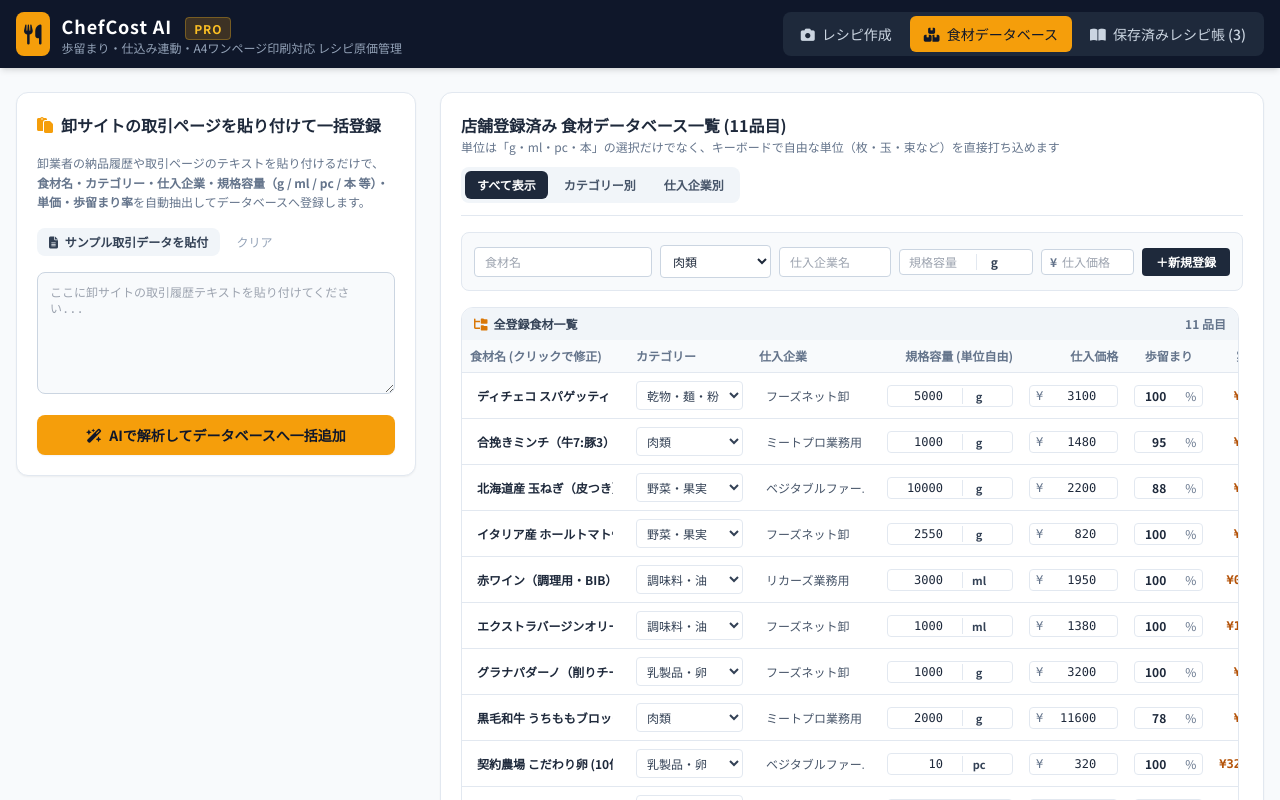
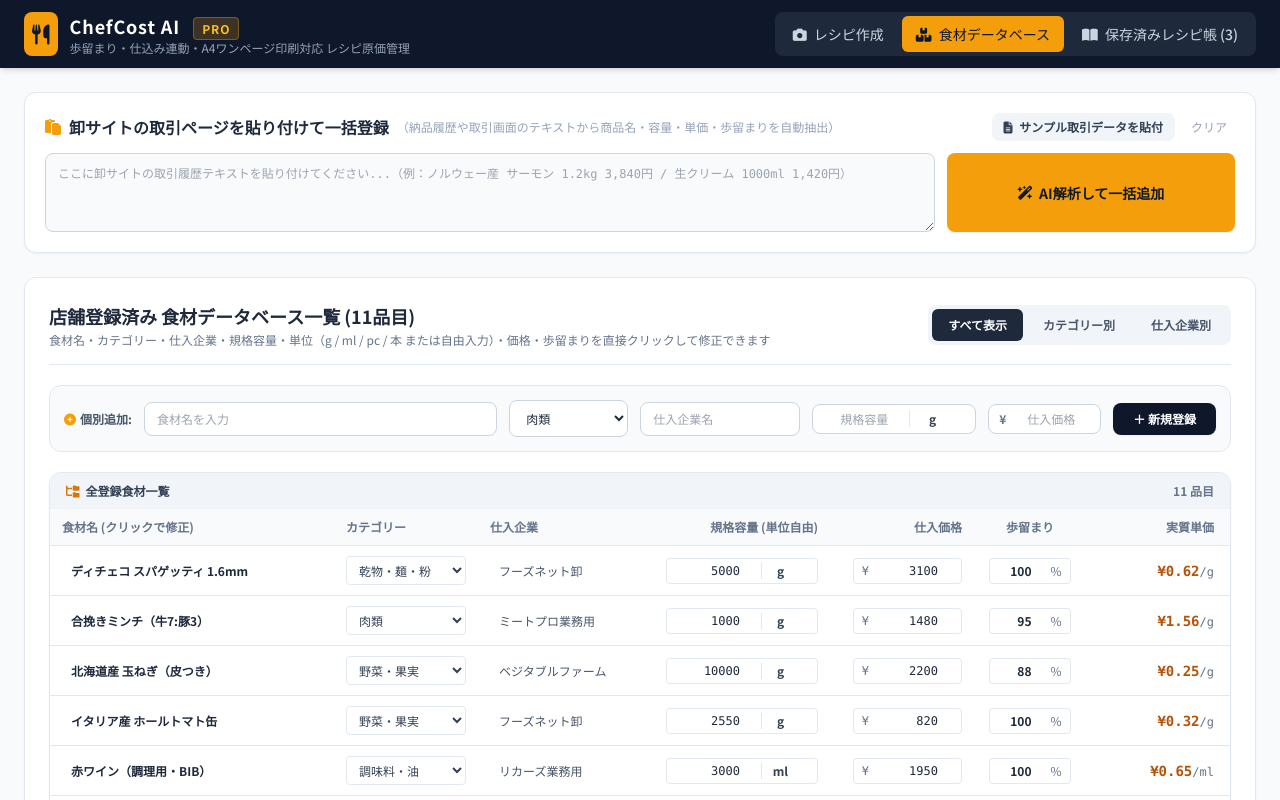
Before and after one commit to kazu583/ChefCost-AI, a plain HTML site: page index.html in a window 1280 px wide. Both pictures are taken after a click on the button "食材データベース". Shown: the top 800 px of the page. Drawn offline with nearby package versions, Linux system fonts and the light colour scheme.

Commit message:
Update index.html

```diff
--- a/index.html
+++ b/index.html
@@ -52,7 +52,7 @@
 
   <!-- Header -->
   <header class="bg-slate-900 text-white shadow-md no-print sticky top-0 z-30">
-    <div class="max-w-7xl mx-auto px-4 py-3 flex flex-wrap justify-between items-center gap-4">
+    <div class="max-w-[1440px] mx-auto px-4 sm:px-6 py-3 flex flex-wrap justify-between items-center gap-4">
       <div class="flex items-center space-x-3">
         <div class="bg-amber-500 text-slate-900 p-2 rounded-lg font-bold text-xl">
           <i class="fa-solid fa-utensils"></i>
@@ -78,7 +78,7 @@
     </div>
   </header>
 
-  <main class="max-w-7xl mx-auto px-4 py-6 no-print">
+  <main class="max-w-[1440px] mx-auto px-4 sm:px-6 py-6 no-print">
 
     <!-- ==================== TAB 1: レシピ作成・原価計算 ==================== -->
     <section id="view-recipe" class="space-y-6">
@@ -288,21 +288,18 @@
       </div>
     </section>
 
-    <!-- ==================== TAB 2: 店舗登録済み 食材データベース ==================== -->
+    <!-- ==================== TAB 2: 店舗登録済み 食材データベース (フルワイド100%幅) ==================== -->
     <section id="view-ingredients" class="hidden space-y-6">
-      <div class="grid grid-cols-1 lg:grid-cols-12 gap-6">
 
-        <!-- 左：卸サイト取引ページ コピペ一括抽出 -->
-        <div class="lg:col-span-4 bg-white p-5 rounded-xl shadow-sm border border-slate-200 space-y-4 h-fit">
-          <h2 class="text-base font-bold text-slate-800 flex items-center">
-            <i class="fa-solid fa-paste text-amber-500 mr-2"></i>
-            卸サイトの取引ページを貼り付けて一括登録
-          </h2>
-          <p class="text-xs text-slate-500 leading-relaxed">
-            卸業者の納品履歴や取引ページのテキストを貼り付けるだけで、<strong>食材名・カテゴリー・仕入企業・規格容量（g / ml / pc / 本 等）・単価・歩留まり率</strong>を自動抽出してデータベースへ登録します。
-          </p>
-
-          <div class="flex gap-2">
+      <!-- 上段：卸サイトの取引ページを貼り付けて一括登録（横幅いっぱい・すっきり配置） -->
+      <div class="bg-white p-5 rounded-xl shadow-sm border border-slate-200">
+        <div class="flex flex-wrap justify-between items-center gap-2 mb-3">
+          <div class="flex items-center space-x-2">
+            <i class="fa-solid fa-paste text-amber-500 text-base"></i>
+            <h2 class="text-base font-bold text-slate-800">卸サイトの取引ページを貼り付けて一括登録</h2>
+            <span class="text-xs text-slate-400 hidden sm:inline">（納品履歴や取引画面のテキストから商品名・容量・単価・歩留まりを自動抽出）</span>
+          </div>
+          <div class="flex items-center gap-2">
             <button onclick="pasteSampleSupplierText()" class="text-xs bg-slate-100 hover:bg-slate-200 text-slate-700 font-bold px-3 py-1.5 rounded-lg transition">
               <i class="fa-solid fa-file-lines mr-1"></i> サンプル取引データを貼付
             </button>
@@ -310,41 +307,48 @@
               クリア
             </button>
           </div>
+        </div>
 
-          <textarea id="supplier-raw-text" rows="6" placeholder="ここに卸サイトの取引履歴テキストを貼り付けてください..." class="w-full text-xs border border-slate-300 rounded-lg p-3 focus:outline-none focus:border-amber-500 font-mono bg-slate-50"></textarea>
-
-          <button onclick="parseSupplierText()" class="w-full py-2.5 bg-amber-500 hover:bg-amber-600 text-slate-900 font-bold text-sm rounded-lg shadow-sm transition">
-            <i class="fa-solid fa-wand-magic-sparkles mr-1"></i> AIで解析してデータベースへ一括追加
+        <div class="grid grid-cols-1 lg:grid-cols-12 gap-3 items-stretch">
+          <div class="lg:col-span-9">
+            <textarea id="supplier-raw-text" rows="3" placeholder="ここに卸サイトの取引履歴テキストを貼り付けてください...（例：ノルウェー産 サーモン 1.2kg 3,840円 / 生クリーム 1000ml 1,420円）" class="w-full h-full text-xs border border-slate-300 rounded-lg p-3 focus:outline-none focus:border-amber-500 font-mono bg-slate-50"></textarea>
+          </div>
+          <div class="lg:col-span-3 flex">
+            <button onclick="parseSupplierText()" class="w-full py-3 bg-amber-500 hover:bg-amber-600 text-slate-900 font-bold text-sm rounded-lg shadow-sm transition flex items-center justify-center">
+              <i class="fa-solid fa-wand-magic-sparkles mr-1.5"></i> AI解析して一括追加
             </button>
           </div>
+        </div>
+      </div>
 
-        <!-- 右：店舗登録済み 食材データベース一覧（表示切替＆インライン個別編集） -->
-        <div class="lg:col-span-8 bg-white p-5 rounded-xl shadow-sm border border-slate-200 space-y-4">
-          <div class="flex flex-wrap justify-between items-center gap-3 pb-3 border-b border-slate-200">
+      <!-- 下段：店舗登録済み 食材データベース一覧（画面横幅100%で実質単価まで余裕で表示） -->
+      <div class="bg-white p-6 rounded-xl shadow-sm border border-slate-200 space-y-5">
+        <div class="flex flex-wrap justify-between items-center gap-4 pb-4 border-b border-slate-200">
           <div>
-              <h2 class="text-base font-bold text-slate-800">店舗登録済み 食材データベース一覧 (<span id="master-count">0</span>品目)</h2>
-              <p class="text-xs text-slate-500 mt-0.5">単位は「g・ml・pc・本」の選択だけでなく、キーボードで自由な単位（枚・玉・束など）を直接打ち込めます</p>
+            <h2 class="text-lg font-bold text-slate-800">店舗登録済み 食材データベース一覧 (<span id="master-count">0</span>品目)</h2>
+            <p class="text-xs text-slate-500 mt-0.5">食材名・カテゴリー・仕入企業・規格容量・単位（g / ml / pc / 本 または自由入力）・価格・歩留まりを直接クリックして修正できます</p>
           </div>
 
           <!-- 表示方法の切り替えボタン -->
           <div class="flex items-center space-x-1 bg-slate-100 p-1 rounded-lg text-xs">
-              <button onclick="setDbViewMode('all')" id="db-mode-all" class="px-3 py-1.5 rounded-md font-bold bg-slate-800 text-white transition">
+            <button onclick="setDbViewMode('all')" id="db-mode-all" class="px-4 py-2 rounded-md font-bold bg-slate-800 text-white transition">
               すべて表示
             </button>
-              <button onclick="setDbViewMode('category')" id="db-mode-category" class="px-3 py-1.5 rounded-md font-bold text-slate-600 hover:text-slate-900 transition">
+            <button onclick="setDbViewMode('category')" id="db-mode-category" class="px-4 py-2 rounded-md font-bold text-slate-600 hover:text-slate-900 transition">
               カテゴリー別
             </button>
-              <button onclick="setDbViewMode('supplier')" id="db-mode-supplier" class="px-3 py-1.5 rounded-md font-bold text-slate-600 hover:text-slate-900 transition">
+            <button onclick="setDbViewMode('supplier')" id="db-mode-supplier" class="px-4 py-2 rounded-md font-bold text-slate-600 hover:text-slate-900 transition">
               仕入企業別
             </button>
           </div>
         </div>
 
-          <!-- 手動1件追加フォーム（単位 g / ml / pc / 本 ＋ 自由入力対応） -->
-          <div class="bg-slate-50 p-3 rounded-lg border border-slate-200 flex flex-wrap items-center gap-2 text-xs">
-            <input type="text" id="new-ing-name" placeholder="食材名" class="flex-1 min-w-[130px] border border-slate-300 rounded px-2.5 py-1.5 bg-white focus:outline-none focus:border-amber-500">
+        <!-- 手動1件追加フォーム -->
+        <div class="bg-slate-50 p-3.5 rounded-xl border border-slate-200 flex flex-wrap items-center gap-3 text-xs">
+          <span class="font-bold text-slate-600 whitespace-nowrap"><i class="fa-solid fa-plus-circle text-amber-500 mr-1"></i>個別追加:</span>
+          <input type="text" id="new-ing-name" placeholder="食材名を入力" class="flex-1 min-w-[200px] border border-slate-300 rounded-lg px-3 py-2 bg-white focus:outline-none focus:border-amber-500">
 
-            <select id="new-ing-cat" class="border border-slate-300 rounded px-2 py-1.5 bg-white focus:outline-none focus:border-amber-500">
+          <select id="new-ing-cat" class="border border-slate-300 rounded-lg px-3 py-2 bg-white focus:outline-none focus:border-amber-500 font-medium">
             <option value="肉類">肉類</option>
             <option value="魚介類">魚介類</option>
             <option value="野菜・果実">野菜・果実</option>
@@ -354,34 +358,33 @@
             <option value="仕込み品">仕込み品</option>
           </select>
 
-            <input type="text" id="new-ing-sup" placeholder="仕入企業名" class="w-28 border border-slate-300 rounded px-2.5 py-1.5 bg-white focus:outline-none focus:border-amber-500">
+          <input type="text" id="new-ing-sup" placeholder="仕入企業名" class="w-40 border border-slate-300 rounded-lg px-3 py-2 bg-white focus:outline-none focus:border-amber-500">
 
           <!-- 規格容量 + 単位(選択＆自由入力) 横並び -->
-            <div class="inline-flex items-center border border-slate-300 rounded bg-white px-2 py-1 focus-within:border-amber-500 whitespace-nowrap">
-              <input type="number" id="new-ing-pkg" placeholder="規格容量" min="1" step="any" class="w-16 text-right focus:outline-none">
+          <div class="inline-flex items-center border border-slate-300 rounded-lg bg-white px-2.5 py-1.5 focus-within:border-amber-500 whitespace-nowrap">
+            <input type="number" id="new-ing-pkg" placeholder="規格容量" min="1" step="any" class="w-20 text-right focus:outline-none">
             <input type="text" id="new-ing-unit" list="unit-options" value="g" placeholder="単位"
-                class="w-12 ml-1 pl-1 border-l border-slate-200 text-center text-slate-700 font-bold bg-transparent focus:outline-none"
+              class="w-14 ml-1.5 pl-1.5 border-l border-slate-200 text-center text-slate-700 font-bold bg-transparent focus:outline-none"
               title="クリックで候補（g, ml, pc, 本など）を選択、または自由に文字を入力">
           </div>
 
           <!-- 仕入価格 (¥ 横並び) -->
-            <div class="inline-flex items-center border border-slate-300 rounded bg-white px-2 py-1 focus-within:border-amber-500 whitespace-nowrap">
+          <div class="inline-flex items-center border border-slate-300 rounded-lg bg-white px-2.5 py-1.5 focus-within:border-amber-500 whitespace-nowrap">
             <span class="text-slate-500 font-bold mr-1">¥</span>
-              <input type="number" id="new-ing-price" placeholder="仕入価格" min="1" class="w-16 text-right focus:outline-none">
+            <input type="number" id="new-ing-price" placeholder="仕入価格" min="1" class="w-20 text-right focus:outline-none">
           </div>
 
-            <button onclick="addManualIngredient()" class="bg-slate-800 hover:bg-slate-700 text-white font-bold rounded px-3.5 py-1.5 whitespace-nowrap transition">
-              ＋新規登録
+          <button onclick="addManualIngredient()" class="bg-slate-900 hover:bg-slate-800 text-white font-bold rounded-lg px-5 py-2 whitespace-nowrap transition shadow-sm">
+            ＋ 新規登録
           </button>
         </div>
 
-          <!-- データベーステーブル描画領域 -->
-          <div id="master-db-container" class="space-y-6 max-h-[540px] overflow-y-auto pr-1">
+        <!-- データベーステーブル描画領域（フルワイドで見切れ防止） -->
+        <div id="master-db-container" class="space-y-6">
           <!-- JSでグループ別または全件テーブルを描画 -->
         </div>
       </div>
 
-      </div>
     </section>
 
     <!-- ==================== TAB 3: 保存済みレシピ帳 ==================== -->
@@ -904,14 +907,14 @@
       switchTab('saved');
     }
 
-    // ====== 5. 食材データベース管理（真横揃え ＋ 選択＆自由入力単位対応） ======
+    // ====== 5. 食材データベース管理（フルワイド対応・見切れ防止レイアウト） ======
     function setDbViewMode(mode) {
       dbViewMode = mode;
       ['all', 'category', 'supplier'].forEach(m => {
         const btn = document.getElementById(`db-mode-${m}`);
         btn.className = (m === mode)
-          ? 'px-3 py-1.5 rounded-md font-bold bg-slate-800 text-white transition'
-          : 'px-3 py-1.5 rounded-md font-bold text-slate-600 hover:text-slate-900 transition';
+          ? 'px-4 py-2 rounded-md font-bold bg-slate-800 text-white transition'
+          : 'px-4 py-2 rounded-md font-bold text-slate-600 hover:text-slate-900 transition';
       });
       renderMasterDatabase();
     }
@@ -954,7 +957,7 @@
       Object.keys(groups).forEach(groupTitle => {
         const items = groups[groupTitle];
         const section = document.createElement('div');
-        section.className = 'border border-slate-200 rounded-xl overflow-hidden';
+        section.className = 'border border-slate-200 rounded-xl overflow-hidden shadow-sm';
 
         let rowsHtml = '';
         items.forEach(ing => {
@@ -968,76 +971,76 @@
 
           rowsHtml += `
             <tr class="hover:bg-slate-50 border-t border-slate-200">
-              <td class="py-2 px-2">
+              <td class="py-2.5 px-3">
                 <input type="text" value="${ing.name}"
                   onchange="updateMasterField(${idx}, 'name', this.value)"
-                  class="w-full min-w-[150px] font-bold text-slate-800 border border-transparent hover:border-slate-300 focus:border-amber-500 rounded px-1.5 py-1 bg-transparent focus:bg-white focus:outline-none">
+                  class="w-full min-w-[220px] font-bold text-slate-800 border border-transparent hover:border-slate-300 focus:border-amber-500 rounded px-2 py-1 bg-transparent focus:bg-white focus:outline-none">
               </td>
-              <td class="py-2 px-2 whitespace-nowrap">
+              <td class="py-2.5 px-3 whitespace-nowrap w-36">
                 <select onchange="updateMasterField(${idx}, 'category', this.value)"
-                  class="border border-slate-200 rounded px-1.5 py-1 text-xs bg-white font-medium text-slate-700">
+                  class="w-full border border-slate-200 rounded px-2 py-1 text-xs bg-white font-medium text-slate-700">
                   ${catOptions}
                 </select>
               </td>
-              <td class="py-2 px-2 whitespace-nowrap">
+              <td class="py-2.5 px-3 whitespace-nowrap w-44">
                 <input type="text" value="${ing.supplier || ''}"
                   onchange="updateMasterField(${idx}, 'supplier', this.value)"
-                  class="w-28 text-xs text-slate-600 border border-transparent hover:border-slate-300 focus:border-amber-500 rounded px-1.5 py-1 bg-transparent focus:bg-white focus:outline-none">
+                  class="w-full text-xs text-slate-600 border border-transparent hover:border-slate-300 focus:border-amber-500 rounded px-2 py-1 bg-transparent focus:bg-white focus:outline-none">
               </td>
               <!-- 規格容量 (数値と単位[選択+自由入力]を真横に固定) -->
-              <td class="py-2 px-2 text-right whitespace-nowrap">
-                <div class="inline-flex items-center justify-end border border-slate-200 rounded px-1.5 py-0.5 bg-white whitespace-nowrap focus-within:border-amber-500">
+              <td class="py-2.5 px-3 text-right whitespace-nowrap w-44">
+                <div class="inline-flex items-center justify-end border border-slate-200 rounded px-2 py-1 bg-white whitespace-nowrap focus-within:border-amber-500">
                   <input type="number" value="${ing.packageGrams}" min="0.01" step="any"
                     onchange="updateMasterField(${idx}, 'packageGrams', this.value)"
-                    class="w-16 text-right font-mono focus:outline-none">
+                    class="w-20 text-right font-mono focus:outline-none">
                   <input type="text" list="unit-options" value="${unit}"
                     onchange="updateMasterField(${idx}, 'unit', this.value)"
                     title="クリックで候補（g, ml, pc, 本など）を選択、または自由に入力"
-                    class="w-11 ml-1 pl-1 border-l border-slate-200 text-center text-[11px] font-bold text-slate-700 bg-transparent focus:outline-none">
+                    class="w-12 ml-1.5 pl-1.5 border-l border-slate-200 text-center text-xs font-bold text-slate-700 bg-transparent focus:outline-none">
                 </div>
               </td>
               <!-- 仕入価格 (¥と数値を真横に固定) -->
-              <td class="py-2 px-2 text-right whitespace-nowrap">
-                <div class="inline-flex items-center justify-end border border-slate-200 rounded px-1.5 py-0.5 bg-white whitespace-nowrap focus-within:border-amber-500">
+              <td class="py-2.5 px-3 text-right whitespace-nowrap w-36">
+                <div class="inline-flex items-center justify-end border border-slate-200 rounded px-2 py-1 bg-white whitespace-nowrap focus-within:border-amber-500">
                   <span class="text-slate-500 font-mono mr-1">¥</span>
                   <input type="number" value="${ing.packagePrice}" min="1"
                     onchange="updateMasterField(${idx}, 'packagePrice', this.value)"
-                    class="w-16 text-right font-mono focus:outline-none">
+                    class="w-20 text-right font-mono focus:outline-none">
                 </div>
               </td>
               <!-- 歩留まり (数値と%を真横に固定) -->
-              <td class="py-2 px-2 text-center whitespace-nowrap">
-                <div class="inline-flex items-center justify-center border border-slate-200 rounded px-1.5 py-0.5 bg-white whitespace-nowrap focus-within:border-amber-500">
+              <td class="py-2.5 px-3 text-center whitespace-nowrap w-28">
+                <div class="inline-flex items-center justify-center border border-slate-200 rounded px-2 py-1 bg-white whitespace-nowrap focus-within:border-amber-500">
                   <input type="number" value="${ing.yieldRate}" min="1" max="100"
                     onchange="updateMasterField(${idx}, 'yieldRate', this.value)"
-                    class="w-10 text-right font-bold focus:outline-none">
+                    class="w-12 text-right font-bold focus:outline-none">
                   <span class="text-slate-500 ml-1">%</span>
                 </div>
               </td>
-              <!-- 実質単価 -->
-              <td class="py-2 px-2 text-right font-mono font-bold text-amber-700 whitespace-nowrap">
-                ¥${effCost.toFixed(2)}/${unit}
+              <!-- 実質単価 (見切れないよう十分な幅を確保) -->
+              <td class="py-2.5 px-4 text-right font-mono font-bold text-amber-700 whitespace-nowrap w-36 text-sm">
+                ¥${effCost.toFixed(2)}<span class="text-xs text-slate-500 font-normal">/${unit}</span>
               </td>
             </tr>
           `;
         });
 
         section.innerHTML = `
-          <div class="bg-slate-100 px-3 py-2 text-xs font-bold text-slate-700 flex justify-between items-center">
+          <div class="bg-slate-100 px-4 py-2.5 text-xs font-bold text-slate-700 flex justify-between items-center">
             <span><i class="fa-solid fa-folder-tree mr-1.5 text-amber-600"></i>${groupTitle}</span>
             <span class="text-slate-500">${items.length} 品目</span>
           </div>
           <div class="overflow-x-auto">
             <table class="w-full text-left border-collapse text-xs">
-              <thead class="bg-slate-50 text-slate-500 whitespace-nowrap">
+              <thead class="bg-slate-50 text-slate-500 whitespace-nowrap border-b border-slate-200">
                 <tr>
-                  <th class="py-2 px-2 min-w-[160px]">食材名 (クリックで修正)</th>
-                  <th class="py-2 px-2">カテゴリー</th>
-                  <th class="py-2 px-2">仕入企業</th>
-                  <th class="py-2 px-2 text-right">規格容量 (単位自由)</th>
-                  <th class="py-2 px-2 text-right">仕入価格</th>
-                  <th class="py-2 px-2 text-center">歩留まり</th>
-                  <th class="py-2 px-2 text-right">実質単価</th>
+                  <th class="py-2.5 px-3">食材名 (クリックで修正)</th>
+                  <th class="py-2.5 px-3">カテゴリー</th>
+                  <th class="py-2.5 px-3">仕入企業</th>
+                  <th class="py-2.5 px-3 text-right">規格容量 (単位自由)</th>
+                  <th class="py-2.5 px-3 text-right">仕入価格</th>
+                  <th class="py-2.5 px-3 text-center">歩留まり</th>
+                  <th class="py-2.5 px-4 text-right">実質単価</th>
                 </tr>
               </thead>
               <tbody>${rowsHtml}</tbody>
@@ -1138,7 +1141,6 @@
           } else if (lowerUnit === 'g') {
             unit = 'g';
           } else {
-            // 本、個、枚、玉、束、袋、缶などはそのまま単位として採用
             unit = rawUnit;
           }
 
```
Lines whose indentation alone changed are shown as unchanged.
